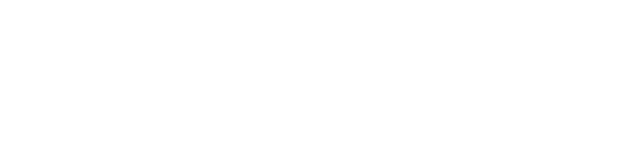
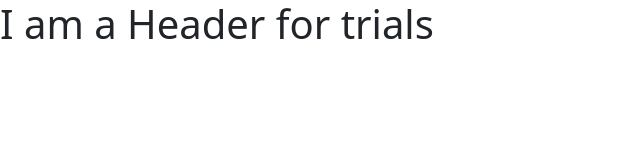
Before and after one commit to w36z/myportfolio.github-io, a plain HTML site: page index.html in a window 1280 px wide. Shown: the whole page, without its empty margins (0-640 px from the left). Drawn offline with nearby package versions, Linux system fonts and the light colour scheme.

Commit message:
sample alteration

```diff
--- a/index.html
+++ b/index.html
@@ -14,6 +14,9 @@
 
         </header>
 
+        <section>
+            <h1>I am a Header for trials</h1>
+        </section>
 
 
         <script src="https://cdn.jsdelivr.net/npm/bootstrap@5.3.3/dist/js/bootstrap.bundle.min.js" integrity="sha384-YvpcrYf0tY3lHB60NNkmXc5s9fDVZLESaAA55NDzOxhy9GkcIdslK1eN7N6jIeHz" crossorigin="anonymous"></script>
```
